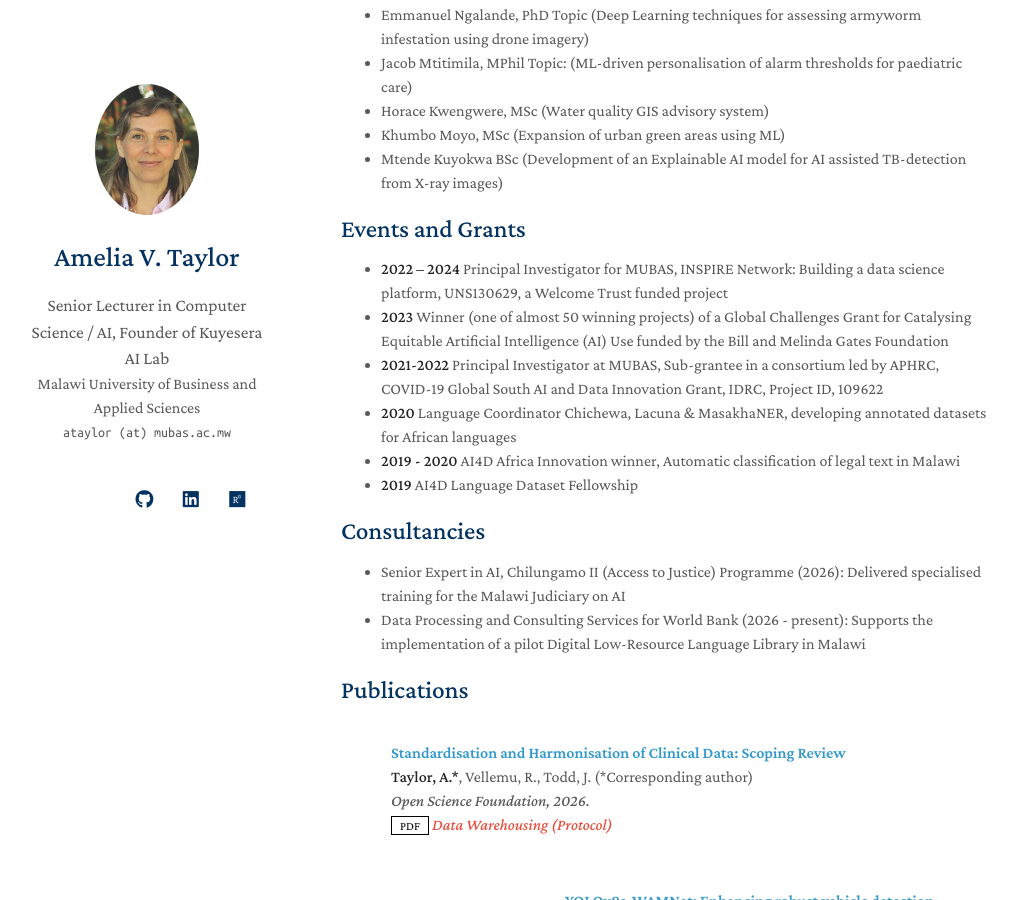
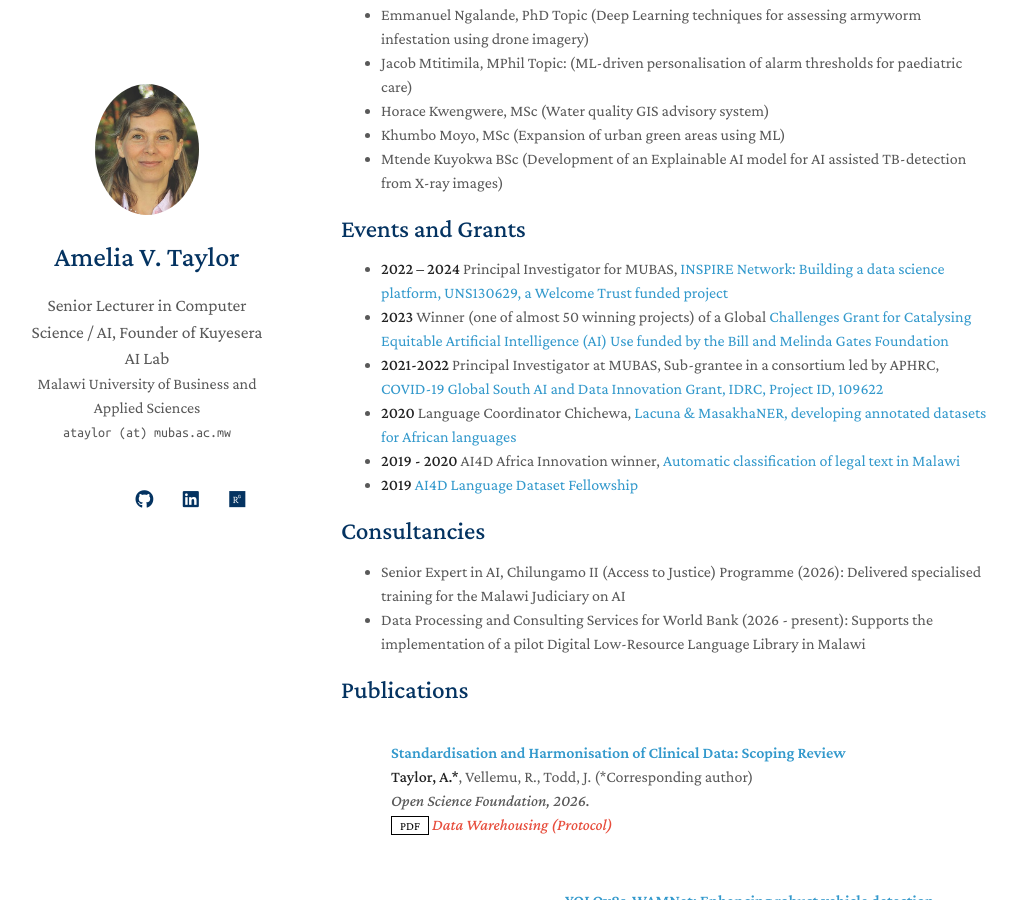
Before and after one commit to avtaylor/ameliataylor.github.io, a Jekyll site: the page built from index.md, in a window 1280 px wide and 900 px high, scrolled down 1723 px. Shown: the whole window, without its empty margins (129-1146 px from the left). Built offline with Jekyll 4.4.1, drawn with Linux system fonts in a browser that asks for light colours; a style sheet for code colours, icons or effects is not loaded; our own code applies the rules of GitHub Pages for plain Markdown files; part of the change alters nothing that is shown; some of the changed text lies outside the part shown.

```diff
--- a/index.md
+++ b/index.md
@@ -14,11 +14,11 @@ In 2022, I have founded the <a href="https://kailab.tech" target="_blank">Kuyese
 
 ## Research Interests
 
+- **Health Informatics**: data collection, standardisation and harmonisation (FAIR,OMOP/OHDSI), federated data and learning, ETL pipelines, synthetic data.
 - **Natural Language Processing:** information extraction, machine translation, speech to text, legal text, development of datasets.
-- **Data warehousing**: ETL pipelines, synthetic data, data standardisation and harmonisation, federated data structures.
-- **Technology and Law**: development of legal corpora, pipelines for automatic annotation, ethical issues.
 - **Machine Learning:** applications of machine learning in various domains such as health, law, fraud detection.
 - **Computer Vision:** OCR, video and image recognition and generation, video captioning.
+- **Technology and Law**: development of legal corpora, pipelines for automatic annotation, ethical issues.
 - **Methodologies for teaching and research**
 
 ## Education
@@ -54,12 +54,12 @@ Note. I advanced to a PhD straight from my undergraduate studies on the basis of
 
 
 ## Events and Grants
-- **2022 – 2024** Principal Investigator for MUBAS, INSPIRE Network: Building a data science platform, UNS130629, a Welcome Trust funded project
-- **2023** Winner (one of almost 50 winning projects) of a Global Challenges Grant for Catalysing Equitable Artificial Intelligence (AI) Use funded by the Bill and Melinda Gates Foundation
-- **2021-2022** Principal Investigator at MUBAS, Sub-grantee in a consortium led by APHRC, COVID-19 Global South AI and Data Innovation Grant, IDRC, Project ID, 109622
-- **2020** Language Coordinator Chichewa, Lacuna & MasakhaNER,  developing annotated datasets for African languages
-- **2019 - 2020** AI4D Africa Innovation winner, Automatic classification of legal text in Malawi
-- **2019** AI4D Language Dataset Fellowship
+- **2022 – 2024** Principal Investigator for MUBAS, <a href="https://www.lshtm.ac.uk/research/centres-projects-groups/inspire">INSPIRE Network: Building a data science platform, UNS130629, a Welcome Trust funded project</a>
+- **2023** Winner (one of almost 50 winning projects) of a Global <a href="https://gcgh.grandchallenges.org/grant/intelligent-disease-surveillance-data-feedback-system">Challenges Grant for Catalysing Equitable Artificial Intelligence (AI) Use funded by the Bill and Melinda Gates Foundation</a>
+- **2021-2022** Principal Investigator at MUBAS, Sub-grantee in a consortium led by APHRC, <a href="https://idrc-crdi.ca/en/what-we-do/projects-we-support/project/harnessing-covid-19-data-support-public-health-and-economic">COVID-19 Global South AI and Data Innovation Grant, IDRC, Project ID, 109622</a>
+- **2020** Language Coordinator Chichewa, <a href="https://aclanthology.org/2023.acl-long.609/">Lacuna & MasakhaNER,  developing annotated datasets for African languages</a>
+- **2019 - 2020** AI4D Africa Innovation winner, <a href="https://www.ai4d.ai/blog/extracting-meta-data-from-malawi-court-judgments">Automatic classification of legal text in Malawi</a>
+- **2019** <a href="https://k4all.org/project/database-chichewa/">AI4D Language Dataset Fellowship</a>
 
 
 ## Consultancies
```
